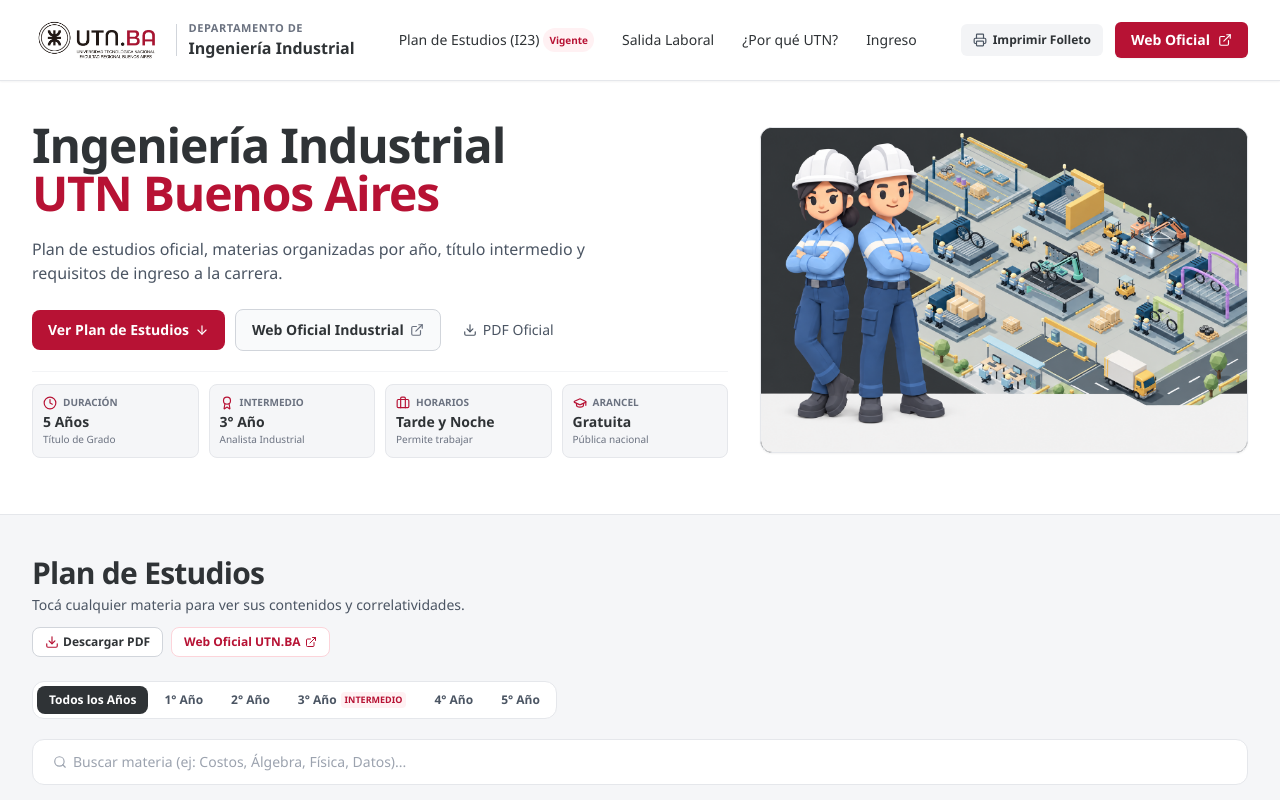
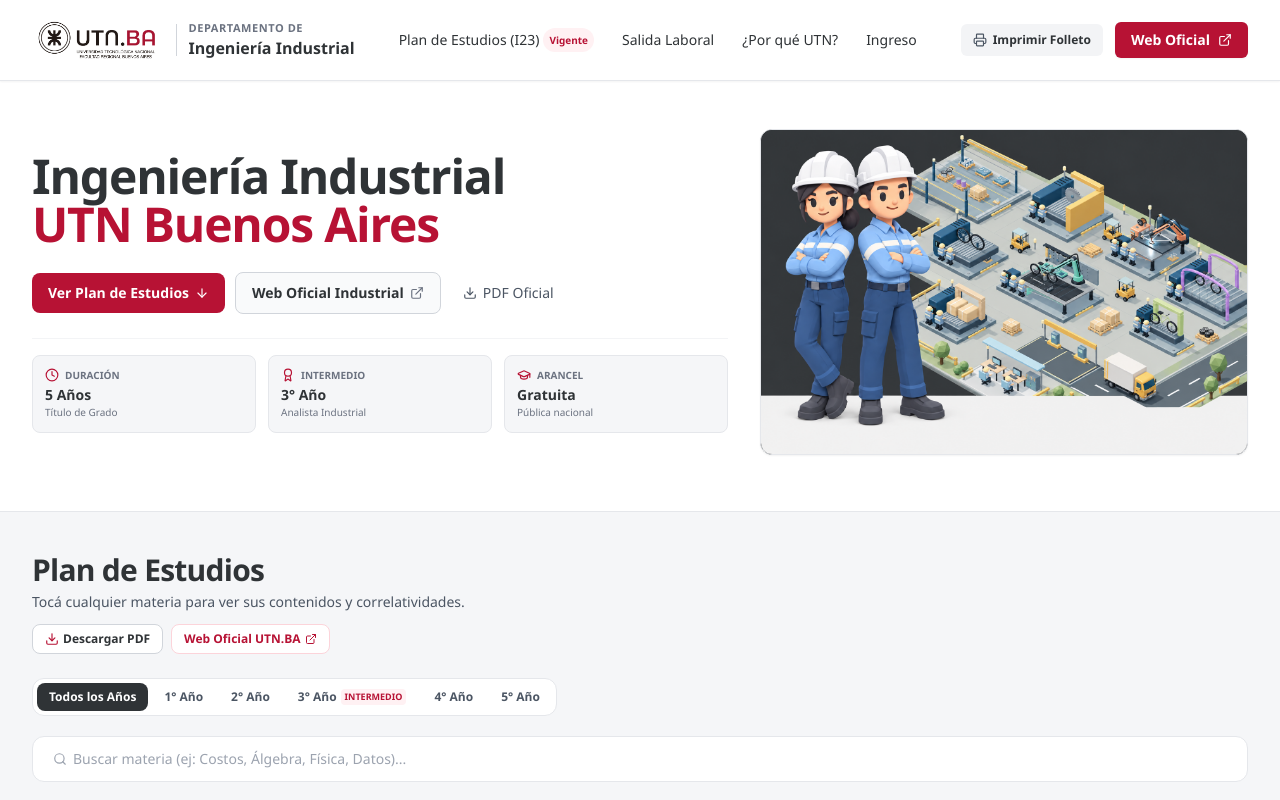
Before and after one commit to manutorres413-tech/ingenieria-industrial-utnba, a React (Vite) app: page / in a window 1280 px wide. Shown: the top 800 px of the page. Built offline with nearby package versions, Linux system fonts and the light colour scheme.

Commit message:
refactor: remove hero subtitle and horarios references as requested

```diff
--- a/src/components/AdmissionSection.jsx
+++ b/src/components/AdmissionSection.jsx
@@ -20,7 +20,7 @@
     {
       step: "03",
       title: "Inicio de clases",
-      description: "Una vez acreditado el seminario, te anotás a las materias de primer año y elegís tu turno de cursada según tus horarios.",
+      description: "Una vez acreditado el seminario, te anotás a las materias para comenzar la carrera.",
       linkText: "Portal de Aspirantes",
       linkUrl: "https://guarani.frba.utn.edu.ar/autogestion/aspirantes"
     }
--- a/src/components/CareerProfile.jsx
+++ b/src/components/CareerProfile.jsx
@@ -93,7 +93,7 @@
               Inserción laboral durante la carrera
             </h4>
             <p className="text-xs sm:text-sm text-gray-300 mt-1 max-w-2xl">
-              Al tener opciones de cursada en horario nocturno, la mayoría de los estudiantes empieza a trabajar en empresas o consultoras a partir del tercer o cuarto año.
+              La mayoría de los estudiantes realiza pasantías o se incorpora a empresas a partir del tercer o cuarto año de la carrera.
             </p>
           </div>
           <a
--- a/src/components/Hero.jsx
+++ b/src/components/Hero.jsx
@@ -1,27 +1,23 @@
 import React from 'react';
-import { ArrowDown, ExternalLink, Download, Clock, Briefcase, Award, GraduationCap } from 'lucide-react';
+import { ArrowDown, ExternalLink, Download, Clock, Award, GraduationCap } from 'lucide-react';
 
 export default function Hero() {
   return (
-    <section className="pt-8 pb-10 sm:pt-10 sm:pb-14 bg-white border-b border-gray-200 text-left">
+    <section className="pt-8 pb-10 sm:pt-12 sm:pb-14 bg-white border-b border-gray-200 text-left">
       <div className="max-w-7xl mx-auto px-4 sm:px-6 lg:px-8">
 
         <div className="grid grid-cols-1 lg:grid-cols-12 gap-8 items-center">
 
-          {/* Left Column: Title & Presentation */}
-          <div className="lg:col-span-7 space-y-5">
+          {/* Left Column: Title & Actions */}
+          <div className="lg:col-span-7 space-y-6">
 
             <h1 className="text-3xl sm:text-5xl font-black tracking-tight text-[#2F3336] leading-tight">
               Ingeniería Industrial <br />
               <span className="text-[#B71234]">UTN Buenos Aires</span>
             </h1>
 
-            <p className="text-sm sm:text-base text-gray-600 max-w-xl leading-relaxed">
-              Plan de estudios oficial, materias organizadas por año, título intermedio y requisitos de ingreso a la carrera.
-            </p>
-
             {/* Quick CTAs */}
-            <div className="flex flex-wrap items-center gap-2.5 pt-1">
+            <div className="flex flex-wrap items-center gap-2.5">
               <a
                 href="#plan-estudios"
                 className="inline-flex items-center space-x-1.5 px-4 py-2.5 rounded-lg text-xs sm:text-sm font-bold text-white bg-[#B71234] hover:bg-[#9E0E2B] transition-colors"
@@ -52,8 +48,8 @@
             </div>
 
             {/* Key Data Points */}
-            <div className="pt-3 border-t border-gray-100 grid grid-cols-2 sm:grid-cols-4 gap-2.5">
-              <div className="bg-[#F5F6F8] p-2.5 rounded-lg border border-gray-200">
+            <div className="pt-4 border-t border-gray-100 grid grid-cols-3 gap-2.5 sm:gap-3">
+              <div className="bg-[#F5F6F8] p-3 rounded-lg border border-gray-200">
                 <div className="flex items-center space-x-1.5 text-[#B71234] mb-0.5">
                   <Clock className="w-3.5 h-3.5" />
                   <span className="text-[10px] font-bold uppercase text-gray-500">Duración</span>
@@ -62,7 +58,7 @@
                 <div className="text-[10px] text-gray-500">Título de Grado</div>
               </div>
 
-              <div className="bg-[#F5F6F8] p-2.5 rounded-lg border border-gray-200">
+              <div className="bg-[#F5F6F8] p-3 rounded-lg border border-gray-200">
                 <div className="flex items-center space-x-1.5 text-[#B71234] mb-0.5">
                   <Award className="w-3.5 h-3.5" />
                   <span className="text-[10px] font-bold uppercase text-gray-500">Intermedio</span>
@@ -71,16 +67,7 @@
                 <div className="text-[10px] text-gray-500">Analista Industrial</div>
               </div>
 
-              <div className="bg-[#F5F6F8] p-2.5 rounded-lg border border-gray-200">
-                <div className="flex items-center space-x-1.5 text-[#B71234] mb-0.5">
-                  <Briefcase className="w-3.5 h-3.5" />
-                  <span className="text-[10px] font-bold uppercase text-gray-500">Horarios</span>
-                </div>
-                <div className="text-sm font-bold text-[#2F3336]">Tarde y Noche</div>
-                <div className="text-[10px] text-gray-500">Permite trabajar</div>
-              </div>
-
-              <div className="bg-[#F5F6F8] p-2.5 rounded-lg border border-gray-200">
+              <div className="bg-[#F5F6F8] p-3 rounded-lg border border-gray-200">
                 <div className="flex items-center space-x-1.5 text-[#B71234] mb-0.5">
                   <GraduationCap className="w-3.5 h-3.5" />
                   <span className="text-[10px] font-bold uppercase text-gray-500">Arancel</span>
--- a/src/components/WhyUTN.jsx
+++ b/src/components/WhyUTN.jsx
@@ -1,50 +1,45 @@
 import React from 'react';
-import { Moon, Building2, GraduationCap, HeartHandshake } from 'lucide-react';
+import { Building2, GraduationCap, HeartHandshake } from 'lucide-react';
 
 export default function WhyUTN() {
   const points = [
     {
-      icon: Moon,
-      title: "Pensada para trabajar y estudiar",
-      description: "La facultad ofrece turnos tarde y noche. Esto permite que puedas tener un trabajo o hacer pasantías sin que se te superponga con las materias."
-    },
-    {
       icon: Building2,
       title: "Dos sedes en la ciudad",
-      description: "La sede Medrano está en Almagro y el Campus en Villa Lugano (Mozart 2300), donde funcionan los laboratorios de ensayo, talleres de máquinas y centros de cómputo."
+      description: "Sede Medrano en Almagro y Sede Campus en Villa Lugano (Mozart 2300), con talleres de máquinas, laboratorios de ensayo y centros de cómputo."
     },
     {
       icon: HeartHandshake,
       title: "Tutorías de apoyo en primer año",
-      description: "Estudiantes de años superiores dan clases de consulta y arman grupos de estudio para ayudarte con las materias iniciales como Análisis Matemático, Álgebra y Física."
+      description: "Estudiantes avanzados brindan clases de consulta y grupos de estudio para acompañarte en materias como Análisis Matemático, Álgebra y Física."
     },
     {
       icon: GraduationCap,
       title: "Universidad pública y gratuita",
-      description: "La UTN no cobra aranceles ni matrículas. Es una universidad nacional con prestigio histórico en la formación de ingenieros en todo el país."
+      description: "La UTN no cobra aranceles ni matrículas. Es una universidad nacional de excelencia en la formación de ingenieros de todo el país."
     }
   ];
 
   return (
-    <section id="por-que-utn" className="py-14 bg-[#F5F6F8] border-t border-gray-200">
+    <section id="por-que-utn" className="py-12 bg-[#F5F6F8] border-t border-gray-200">
       <div className="max-w-7xl mx-auto px-4 sm:px-6 lg:px-8">
 
-        <div className="max-w-3xl mb-10 text-left">
+        <div className="max-w-3xl mb-8 text-left">
           <h2 className="text-2xl sm:text-3xl font-extrabold text-[#2F3336] tracking-tight">
             ¿Cómo es cursar en la UTN Buenos Aires?
           </h2>
-          <p className="mt-2 text-base text-gray-600 leading-relaxed">
-            La Regional Buenos Aires tiene particularidades prácticas pensadas para acompañar al estudiante a lo largo de la carrera:
+          <p className="mt-1 text-sm sm:text-base text-gray-600">
+            Algunos puntos prácticos para tener en cuenta sobre la facultad:
           </p>
         </div>
 
-        <div className="grid grid-cols-1 sm:grid-cols-2 lg:grid-cols-4 gap-5">
+        <div className="grid grid-cols-1 sm:grid-cols-3 gap-4">
           {points.map((item, idx) => {
             const Icon = item.icon;
             return (
               <div
                 key={idx}
-                className="bg-white rounded-xl p-5 border border-gray-200 flex flex-col justify-between shadow-2xs"
+                className="bg-white rounded-xl p-5 border border-gray-200 flex flex-col justify-between shadow-2xs text-left"
               >
                 <div>
                   <div className="w-10 h-10 rounded-lg bg-[#FFF1F3] text-[#B71234] flex items-center justify-center mb-3">
```
Also changed, not shown: PROPOSITO_PROYECTO.txt, 1 other file (tests, documents, lock files or other folders).
